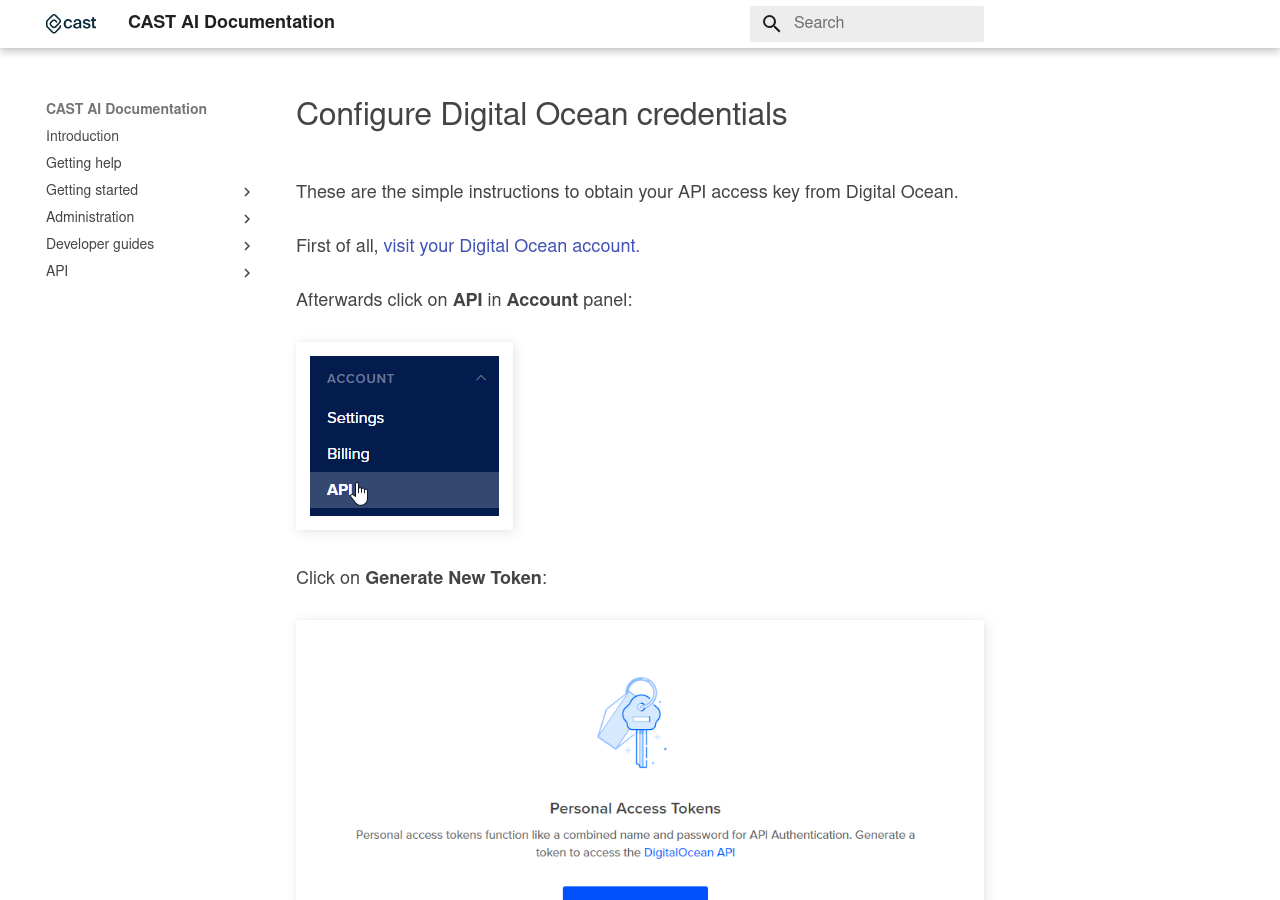
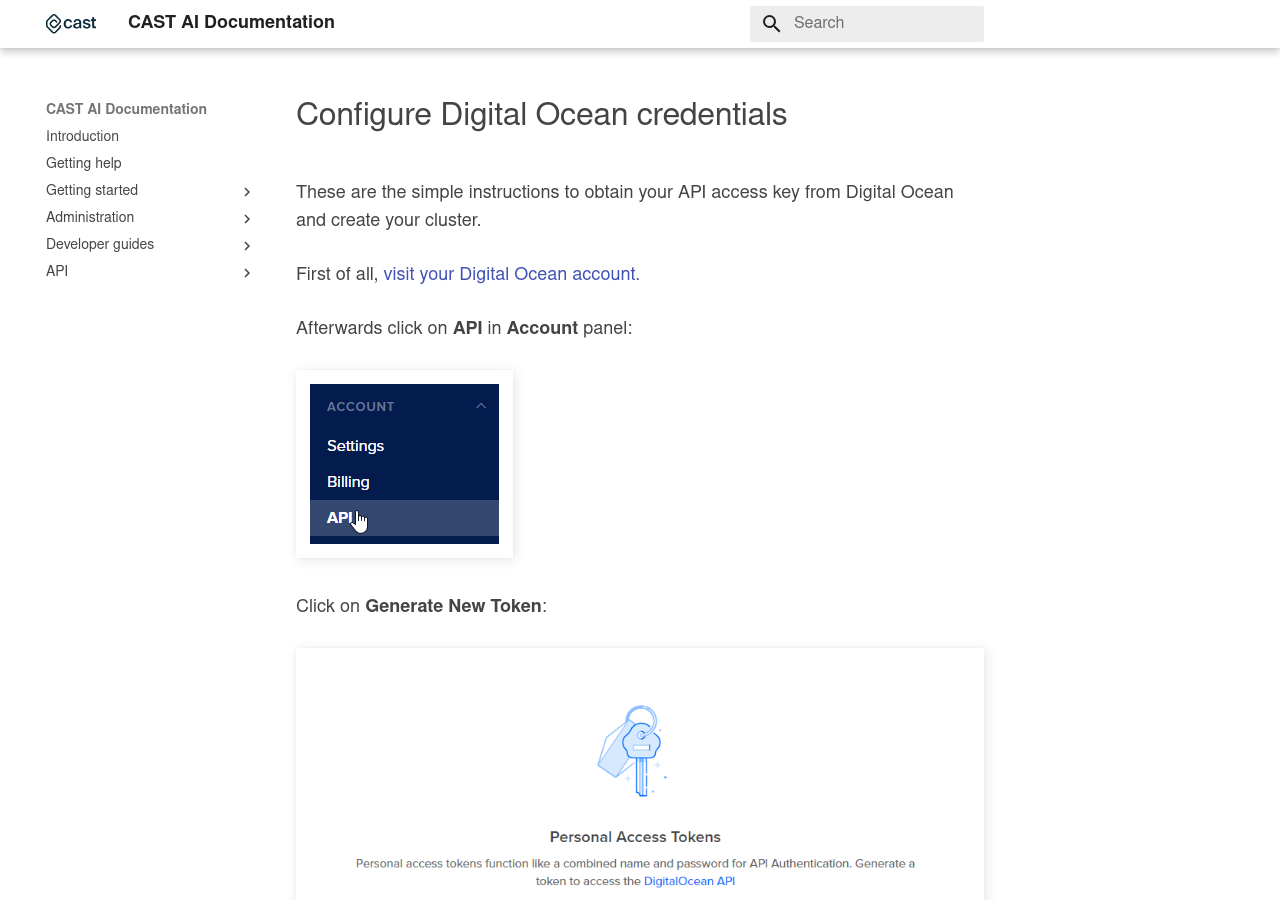
Before and after one commit to castai/docs, an MkDocs documentation site: the page built from docs/administration/configuring-do-credentials.md, in a window 1280 px wide and 900 px high. Built offline with MkDocs 1.6.1 and Material for MkDocs 9.7.7, drawn with Linux system fonts in a browser that asks for light colours; some web fonts are replaced.

Commit message:
Update configuring-do-credentials.md

```diff
--- a/docs/administration/configuring-do-credentials.md
+++ b/docs/administration/configuring-do-credentials.md
@@ -1,6 +1,6 @@
 # Configure Digital Ocean credentials
 
-These are the simple instructions to obtain your API access key from Digital Ocean.
+These are the simple instructions to obtain your API access key from Digital Ocean and create your cluster.
 
 First of all, [visit your Digital Ocean account.](https://cloud.digitalocean.com/)
 
```
